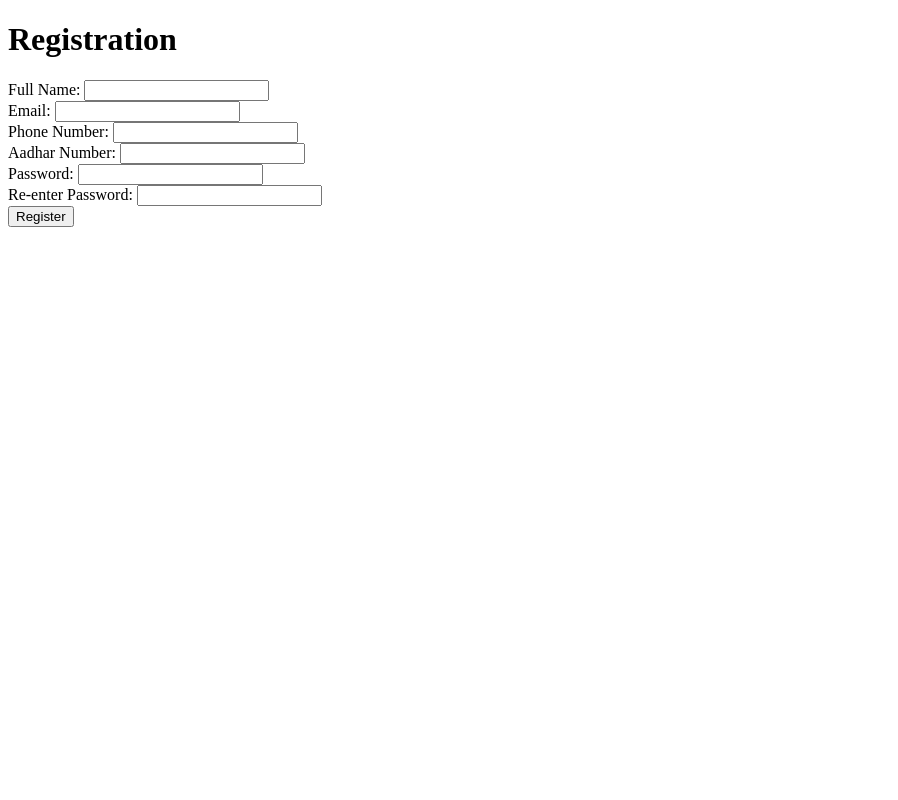
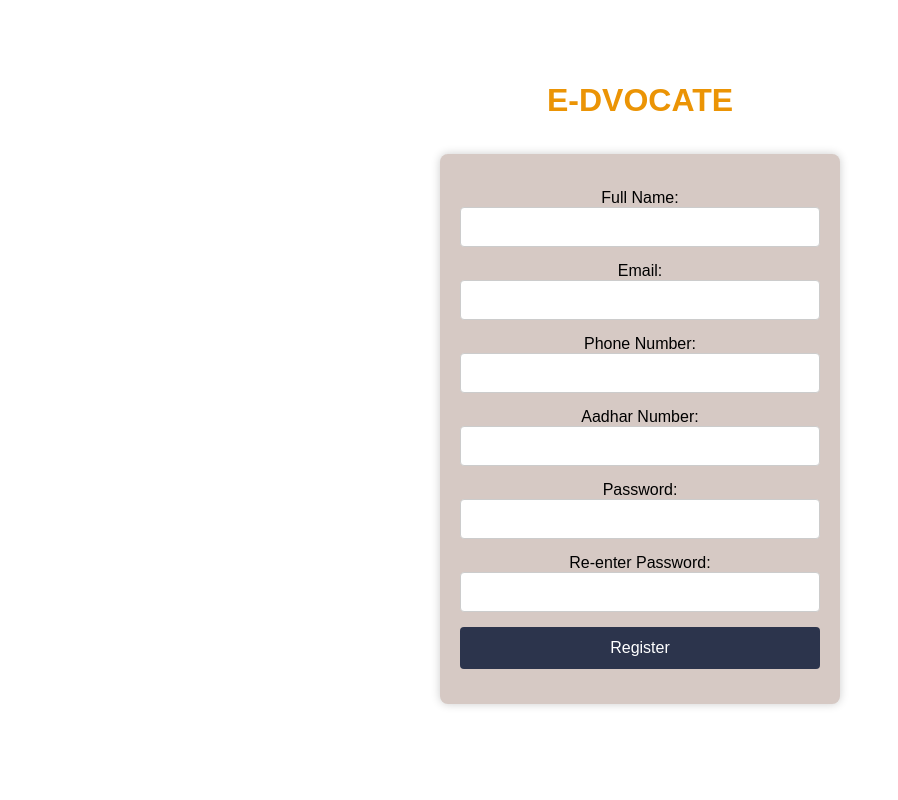
Before and after one commit to nilesh13github/SIH_2023, a Flask app: page /register in a window 1280 px wide. Shown: the whole page, without its empty margins (0-898 px from the left). Run offline with Flask 3, Linux system fonts and the light colour scheme; some libraries are stand-ins or nearby versions.

Commit message:
update register.html

```diff
--- a/templates/index.html
+++ b/templates/index.html
@@ -4,7 +4,7 @@
     <meta charset="UTF-8">
     <meta name="viewport" content="width=device-width, initial-scale=1.0">
     <title>Document</title>
-    <link rel="stylesheet" href="style.css">
+    <!-- <link rel="stylesheet" href="style.css"> -->
 </head>
 <body >
     <form action="" method="">
--- /dev/null
+++ b/templates/register.css
@@ -0,0 +1,336 @@
+/*
+
+body{
+background-color: #d6c9c4;
+}
+.element{
+    display: flex;
+    flex-direction: column;
+    align-items: center;
+
+
+}
+.elemen>div {
+
+    width: 100%;
+    margin: 15px;
+    text-align: right;
+    line-height: 15px;
+}
+.elemen {
+    margin-right: 198px
+
+} */
+/* Reset some default styles */
+/* Reset some default styles */
+/* Reset some default styles *
+* {
+  margin: 0;
+  padding: 0;
+  box-sizing: border-box;
+}
+
+/* Set a background color and font styles *
+body {
+  background-color: #f2f2f2;
+  font-family: Arial, sans-serif;
+}
+
+/* Center the registration form *
+.element {
+  display: flex;
+  flex-direction: column;
+  align-items: center;
+  justify-content: center;
+  height: 100vh;
+}
+
+/* Style the registration container *
+.elemen {
+  background-color: #ffffff;
+  padding: 20px;
+  border-radius: 8px;
+  box-shadow: 0px 0px 10px rgba(0, 0, 0, 0.2);
+  text-align: center;
+  max-width: 400px;
+}
+
+/* Style the header *
+h1 {
+  color: #007bff;
+  font-size: 32px;
+  margin-bottom: 20px;
+}
+
+/* Style the form elements *
+form {
+  width: 100%;
+  text-align: left;
+}
+
+div {
+  margin: 15px 0;
+}
+
+label {
+  display: block;
+  font-weight: bold;
+  font-size: 16px;
+  margin-bottom: 5px;
+}
+
+input[type="text"],
+input[type="email"],
+input[type="password"] {
+  width: 100%;
+  padding: 10px;
+  border: 1px solid #ccc;
+  border-radius: 4px;
+  font-size: 16px;
+}
+
+input[type="submit"] {
+  background-color: #007bff;
+  color: #fff;
+  border: none;
+  border-radius: 4px;
+  padding: 12px 20px;
+  font-size: 16px;
+  cursor: pointer;
+  transition: background-color 0.3s;
+  width: 100%;
+}
+
+input[type="submit"]:hover {
+  background-color: #0056b3;
+}
+
+/* Style the flashed messages *
+ul {
+  list-style: none;
+  margin-top: 10px;
+}
+
+li {
+  font-size: 14px;
+  margin: 5px 0;
+}
+
+/* Style links *
+a {
+  color: #007bff;
+  text-decoration: none;
+}
+
+a:hover {
+  text-decoration: underline;
+}
+*/
+/* Reset some default styles */
+* {
+  margin: 0;
+  padding: 0;
+  box-sizing: border-box;
+}
+
+/* Set a background color and font styles *
+body {
+  background-color: #f0f0f0; /* Light gray background *
+  font-family: Arial, sans-serif;
+}
+
+/* Center the registration form *
+.element {
+  display: flex;
+  flex-direction: column;
+  align-items: center;
+  justify-content: center;
+  height: 100vh;
+}
+
+/* Style the registration container *
+.elemen {
+  background-color: #ffffff;
+  padding: 20px;
+  border-radius: 8px;
+  box-shadow: 0px 0px 10px rgba(0, 0, 0, 0.2);
+  text-align: center;
+  max-width: 400px;
+}
+
+/* Style the header with court and law theme color *
+h1 {
+  color: #1c1c1c; /* Dark gray for heading *
+  font-size: 32px;
+  margin-bottom: 20px;
+}
+
+/* Style the form elements *
+form {
+  width: 100%;
+  text-align: left;
+}
+
+div {
+  margin: 15px 0;
+}
+
+label {
+  display: block;
+  font-weight: bold;
+  font-size: 16px;
+  margin-bottom: 5px;
+  color: #1c1c1c; /* Dark gray for labels *
+}
+
+input[type="text"],
+input[type="email"],
+input[type="password"] {
+  width: 100%;
+  padding: 10px;
+  border: 1px solid #ccc;
+  border-radius: 4px;
+  font-size: 16px;
+}
+
+input[type="submit"] {
+  background-color: #007bff; /* Royal blue for the submit button *
+  color: #fff;
+  border: none;
+  border-radius: 4px;
+  padding: 12px 20px;
+  font-size: 16px;
+  cursor: pointer;
+  transition: background-color 0.3s;
+  width: 100%;
+}
+
+input[type="submit"]:hover {
+  background-color: #0056b3; /* Darker blue on hover *
+}
+
+/* Style the flashed messages *
+ul {
+  list-style: none;
+  margin-top: 10px;
+}
+
+li {
+  font-size: 14px;
+  margin: 5px 0;
+}
+
+/* Style links
+a {
+  color: #007bff;
+  text-decoration: none;
+}
+
+a:hover {
+  text-decoration: underline;
+}
+*/
+/* Reset some default styles */
+* {
+  margin: 0;
+  padding: 0;
+  box-sizing: border-box;
+}
+
+/* Set a background color and font styles */
+body {
+  background-color: #ffffff; /* Dark blue background */
+  font-family: Arial, sans-serif;
+}
+
+/* Center the registration form */
+.element {
+  display: flex;
+  flex-direction: column;
+  align-items: center;
+  justify-content: center;
+  height: 100vh;
+}
+
+/* Style the registration container */
+.elemen {
+  background-color: #d6c9c4; /* Light beige */
+  padding: 20px;
+  border-radius: 8px;
+  box-shadow: 0px 0px 10px rgba(0, 0, 0, 0.2);
+  text-align: center;
+  max-width: 400px;
+}
+
+/* Style the header with palette color #eb9405 (Golden Yellow) */
+h1 {
+  color: #eb9405;
+  font-size: 32px;
+  margin-bottom: 20px;
+}
+
+/* Style the form elements */
+form {
+  width: 100%;
+  text-align: left;
+}
+
+div {
+  margin: 15px 0;
+}
+
+label {
+  display: block;
+  font-weight: bold;
+  font-size: 16px;
+  margin-bottom: 5px;
+  color: #a56d51; /* Light brown */
+}
+
+input[type="text"],
+input[type="email"],
+input[type="password"] {
+  width: 100%;
+  padding: 10px;
+  border: 1px solid #ccc;
+  border-radius: 4px;
+  font-size: 16px;
+}
+
+input[type="submit"] {
+  background-color: #2c344c; /* Light yellow */
+  color: white; /* Dark blue text */
+  border: none;
+  border-radius: 4px;
+  padding: 12px 20px;
+  font-size: 16px;
+  cursor: pointer;
+  transition: background-color 0.3s;
+  width: 100%;
+}
+
+input[type="submit"]:hover {
+  background-color: #b29c5f; /* Dark blue on hover */
+  color: #ffffff; /* White text on hover */
+}
+
+/* Style the flashed messages */
+ul {
+  list-style: none;
+  margin-top: 10px;
+}
+
+li {
+  font-size: 14px;
+  margin: 5px 0;
+}
+
+/* Style links */
+a {
+  color: #007bff; /* Default link color */
+  text-decoration: none;
+}
+
+a:hover {
+  text-decoration: underline;
+}
--- a/templates/register.html
+++ b/templates/register.html
@@ -3,9 +3,10 @@
 <head>
     <meta charset="UTF-8">
     <title>Registration</title>
+    <link rel="stylesheet" href="register.css">
 </head>
-<body>
-    <h1>Registration</h1>
+<body class="element">
+    <h1>E-DVOCATE</h1>
     {% with messages = get_flashed_messages() %}
         {% if messages %}
             <ul>
@@ -15,7 +16,8 @@
             </ul>
         {% endif %}
     {% endwith %}
-    <form method="POST">
+    <div >
+    <form method="POST" class="elemen" >
         <div>
             Full Name: <input type="text" name="fullname">
         </div>
@@ -38,5 +40,6 @@
             <input type="submit" value="Register">
         </div>
     </form>
+    </div>
 </body>
 </html>
```
Also changed, not shown: templates/form.html (added, +64 -0 lines).
